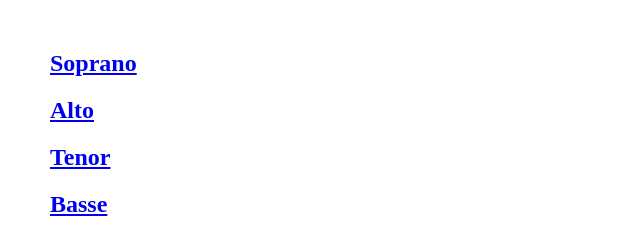
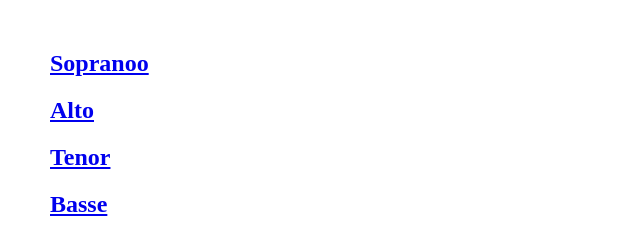
Before and after one commit to belljonathan50/partitur3, a plain HTML site: page public/index.html in a window 1280 px wide. Shown: the top 235 px of the page, 0-640 px from the left. Drawn offline with Linux system fonts and the light colour scheme.

Commit message:
Update index.html

```diff
--- a/public/index.html
+++ b/public/index.html
@@ -11,7 +11,7 @@
 
 <body>
 <div>
-	<h2><a href=/S.html>Soprano</a></h2>
+	<h2><a href=/S.html>Sopranoo</a></h2>
 	<h2><a href=/A.html>Alto</a></h2>
 	<h2><a href=/T.html>Tenor</a></h2>
 	<h2><a href=/B.html>Basse</a></h2>
```
